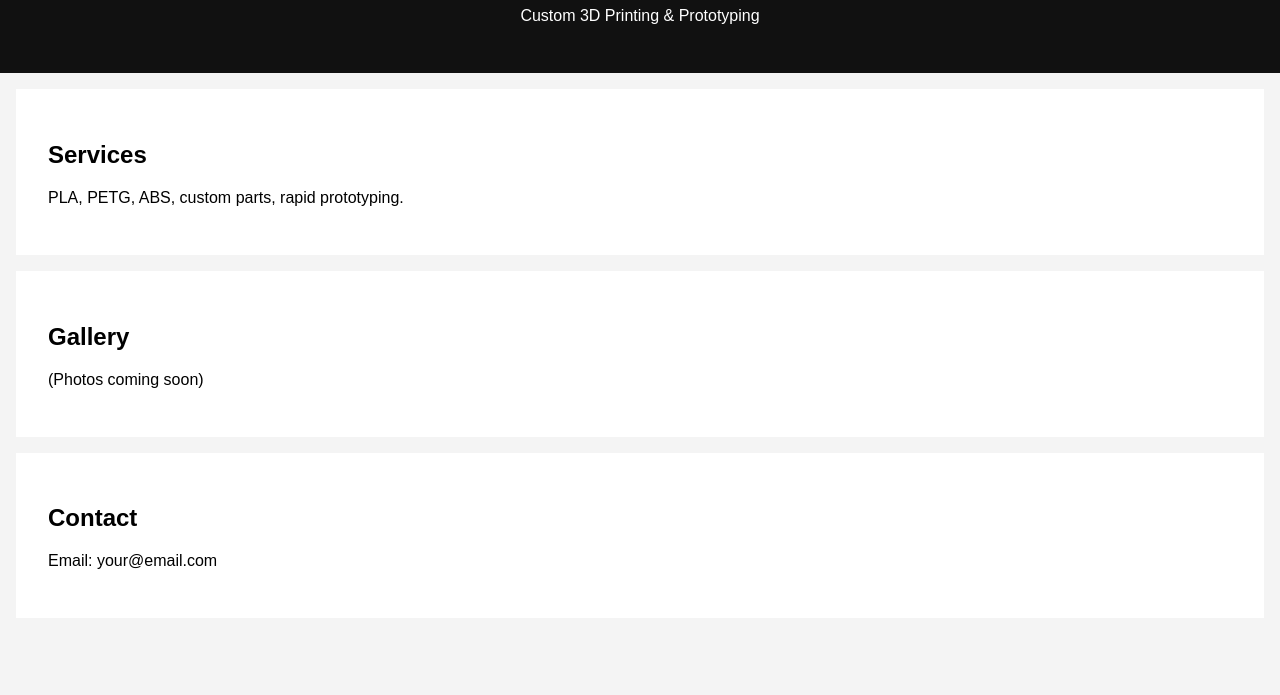
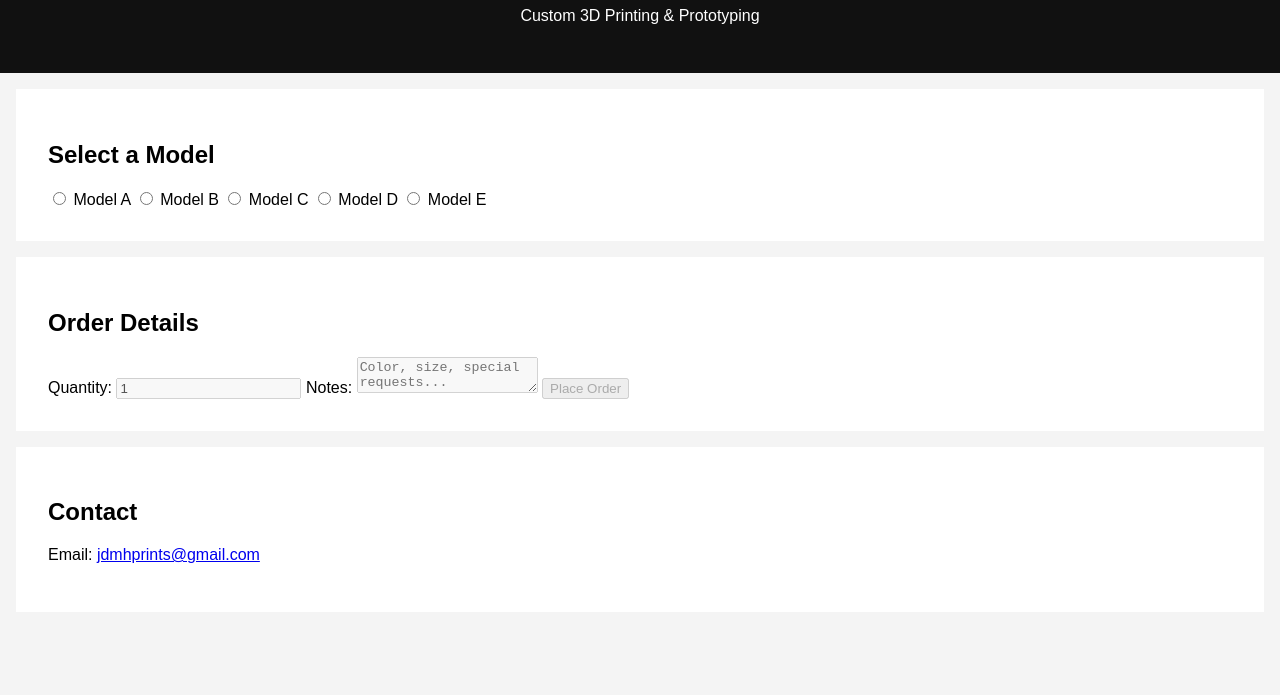
Before and after one commit to jdmhprints-source/JDMH-Printing, a plain HTML site: page index.html in a window 1280 px wide. Shown: the part 105-800 px from the top of the page. Drawn offline with Linux system fonts and the light colour scheme.

Commit message:
Update index.html

```diff
--- a/index.html
+++ b/index.html
@@ -3,30 +3,52 @@
 <head>
   <meta charset="UTF-8" />
   <meta name="viewport" content="width=device-width, initial-scale=1.0" />
-  <title>Your 3D Printing Business</title>
+  <title>JDMH Prints</title>
   <link rel="stylesheet" href="style.css" />
 </head>
 <body>
 
 <header>
-    <h1>Your Business Name</h1>
+  <h1>JDMH Prints</h1>
   <p>Custom 3D Printing & Prototyping</p>
 </header>
 
 <section>
-    <h2>Services</h2>
-    <p>PLA, PETG, ABS, custom parts, rapid prototyping.</p>
+  <h2>Select a Model</h2>
+
+  <div class="models">
+    <label><input type="radio" name="model" value="Model A"> Model A</label>
+    <label><input type="radio" name="model" value="Model B"> Model B</label>
+    <label><input type="radio" name="model" value="Model C"> Model C</label>
+    <label><input type="radio" name="model" value="Model D"> Model D</label>
+    <label><input type="radio" name="model" value="Model E"> Model E</label>
+  </div>
 </section>
 
-  <section>
-    <h2>Gallery</h2>
-    <p>(Photos coming soon)</p>
+<section id="orderSection" class="disabled">
+  <h2>Order Details</h2>
+
+  <label>
+    Quantity:
+    <input type="number" id="quantity" min="1" value="1" disabled>
+  </label>
+
+  <label>
+    Notes:
+    <textarea id="notes" placeholder="Color, size, special requests..." disabled></textarea>
+  </label>
+
+  <button id="orderBtn" disabled>Place Order</button>
 </section>
 
 <section>
   <h2>Contact</h2>
-    <p>Email: your@email.com</p>
+  <p>
+    Email:
+    <a href="mailto:jdmhprints@gmail.com">jdmhprints@gmail.com</a>
+  </p>
 </section>
 
+<script src="script.js"></script>
 </body>
 </html>
```
Lines whose indentation alone changed are shown as unchanged.
